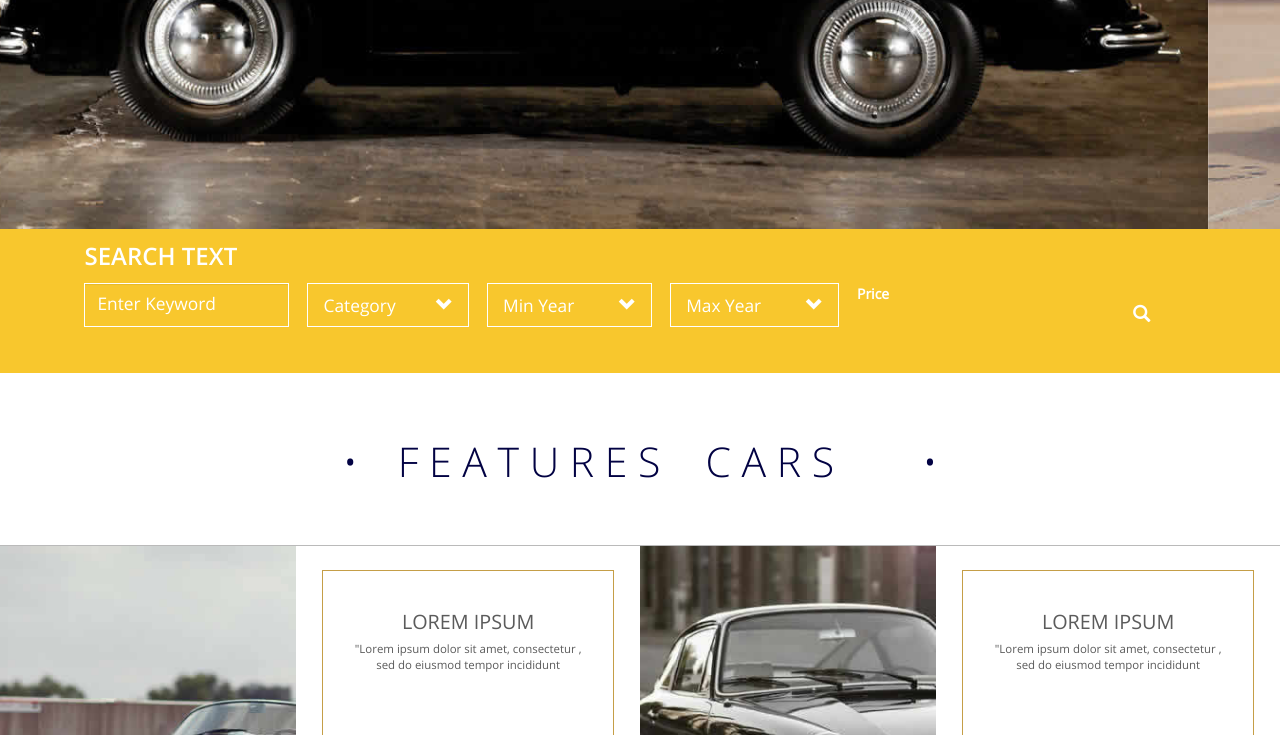
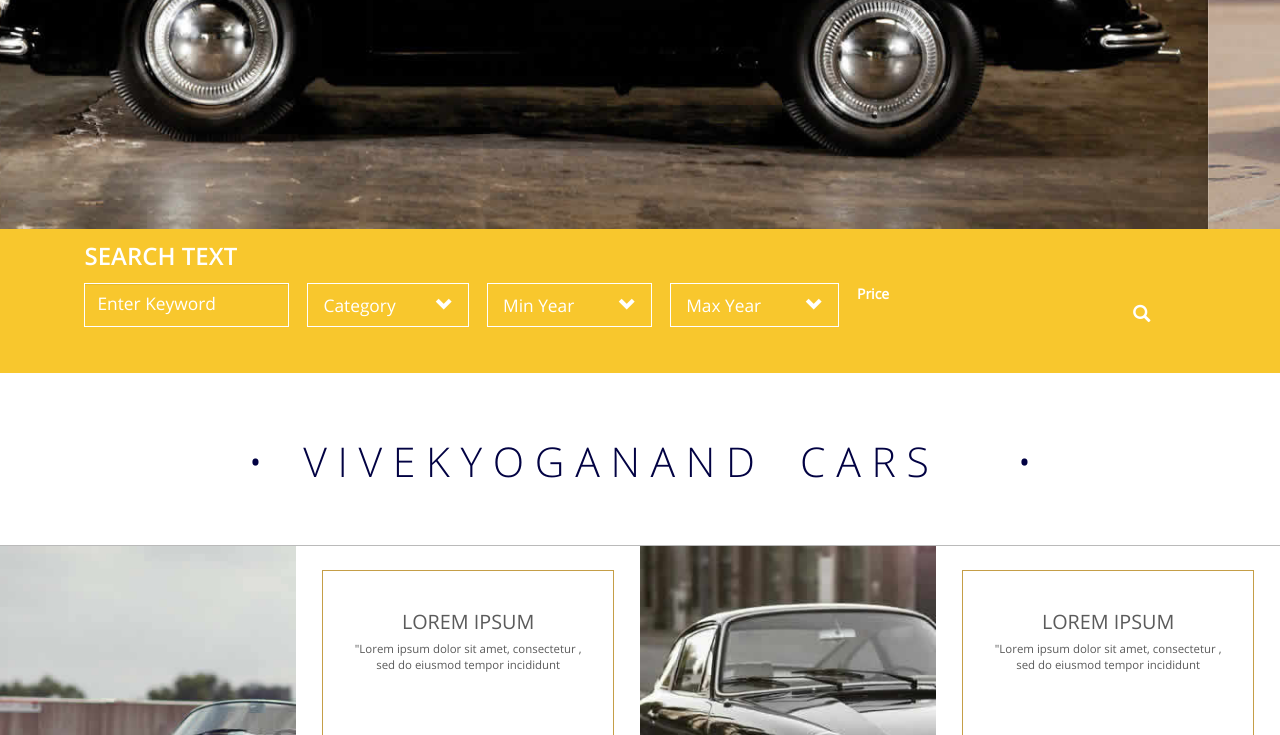
Before and after one commit to vivekyoganand/Car, a plain HTML site: page index.html in a window 1280 px wide. Shown: the part 480-1215 px from the top of the page. Drawn offline with nearby package versions, Linux system fonts and the light colour scheme.

Commit message:
new commit
new commit

```diff
--- a/index.html
+++ b/index.html
@@ -159,7 +159,7 @@
 <!-- ____________________Featured Section ______________________________-->
 <div class="allcontain">
 	<div class="feturedsection">
-		<h1 class="text-center"><span class="bdots">&bullet;</span>F E A T U R E S<span class="carstxt">C A R S</span>&bullet;</h1>
+		<h1 class="text-center"><span class="bdots">&bullet;</span>V I V E K Y O G A N A N D<span class="carstxt">C A R S</span>&bullet;</h1>
 	</div>
 	<div class="feturedimage">
 		<div class="row firstrow">
```
